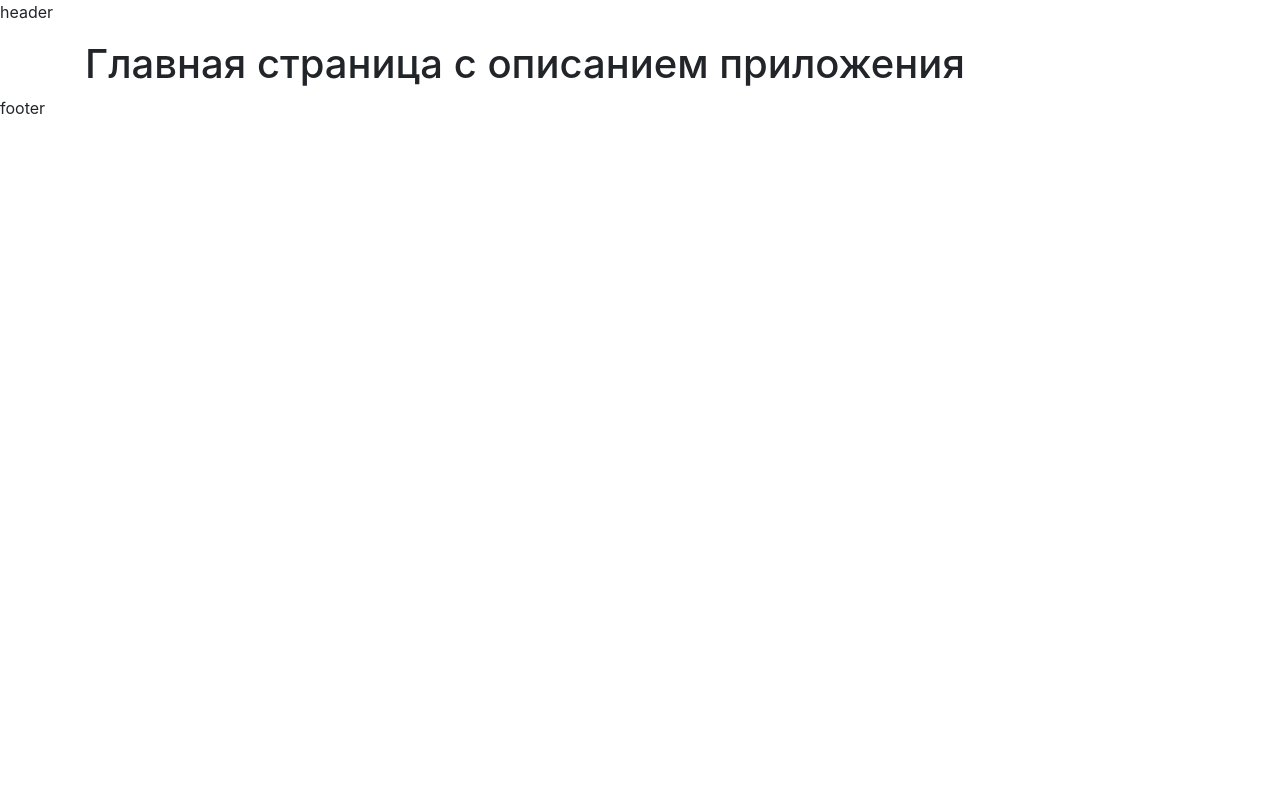
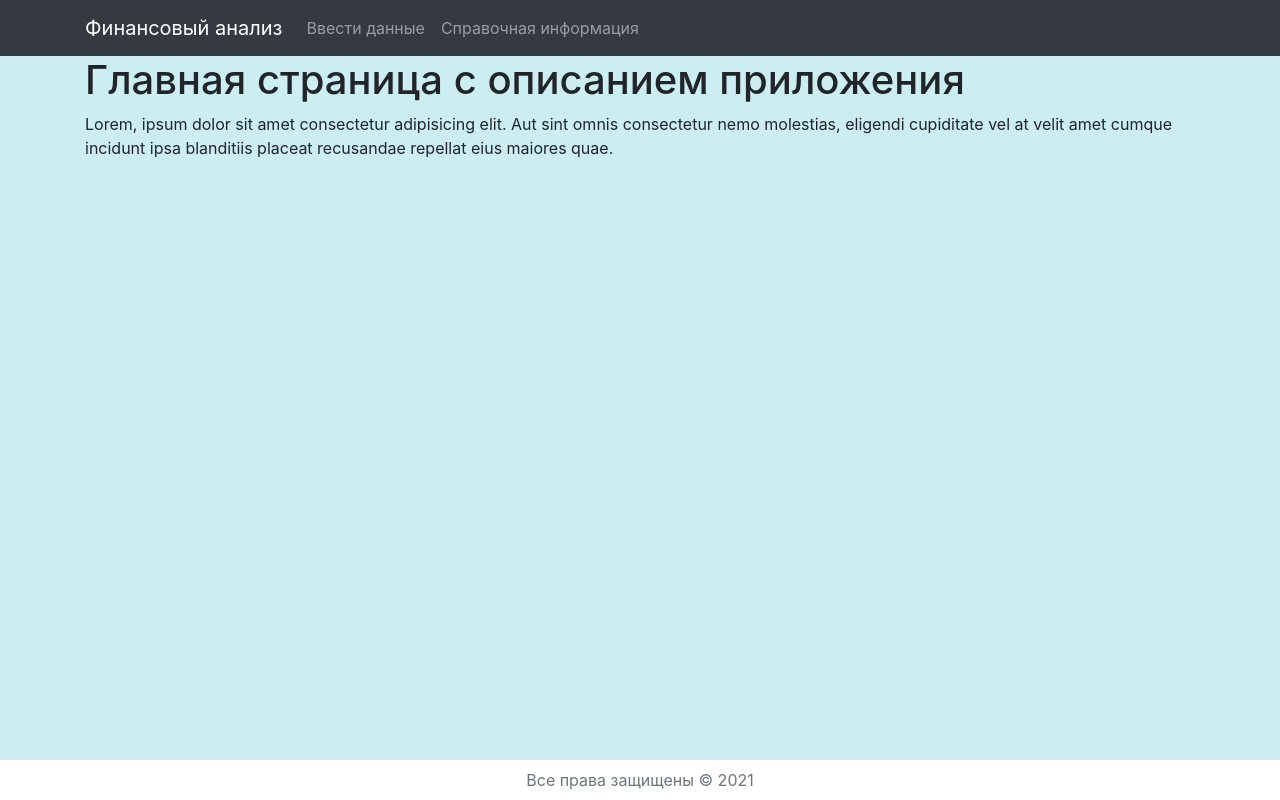
Before and after one commit to tarasovnm/fin-an-ts, a React (Create React App) app: page / in a window 1280 px wide. Built offline with nearby package versions, Linux system fonts and the light colour scheme.

Commit message:
Added base header and footer.

```diff
--- a/src/components/App/App.tsx
+++ b/src/components/App/App.tsx
@@ -5,9 +5,11 @@ import Home from '../Home/Home';
 
 const App: React.FC = () => {
   return (
-    <div className="App">
+    <div className="App d-flex flex-column min-vh-100">
       <Header />
-      <Home />
+      <div className="content wrapper flex-grow-1">
+        <Home />
+      </div>
       <Footer />
     </div>
   );
--- a/src/components/Footer/Footer.tsx
+++ b/src/components/Footer/Footer.tsx
@@ -2,8 +2,10 @@ import React from 'react';
 
 const Footer: React.FC = () => {
   return (
-    <footer>
-      <p>footer</p>
+    <footer className="footer py-2 bg-white">
+      <div className="container">
+        <div className="text-muted text-center">Все права защищены © 2021</div>
+      </div>
     </footer>
   );
 }
--- a/src/components/Header/Header.tsx
+++ b/src/components/Header/Header.tsx
@@ -3,7 +3,24 @@ import React from 'react';
 const Header: React.FC = () => {
   return (
     <header>
-      <p>header</p>
+      <nav className="navbar navbar-expand-lg navbar-dark bg-dark">
+        <div className="container">
+          <a className="navbar-brand" href="/">Финансовый анализ</a>
+          <button className="navbar-toggler" type="button" data-bs-toggle="collapse" data-bs-target="#navbarNav" aria-controls="navbarNav" aria-expanded="false" aria-label="Toggle navigation">
+            <span className="navbar-toggler-icon"></span>
+          </button>
+          <div className="collapse navbar-collapse" id="navbarNav">
+            <ul className="navbar-nav">
+              <li className="nav-item">
+                <a className="nav-link" href="/">Ввести данные</a>
+              </li>
+              <li className="nav-item">
+                <a className="nav-link" href="/">Справочная информация</a>
+              </li>
+            </ul>
+          </div>
+        </div>
+      </nav>
     </header>
   );
 }
--- a/src/components/Home/Home.tsx
+++ b/src/components/Home/Home.tsx
@@ -4,6 +4,7 @@ const Home: React.FC = () => {
   return (
     <div className="container">
       <h1>Главная страница с описанием приложения</h1>
+      <p>Lorem, ipsum dolor sit amet consectetur adipisicing elit. Aut sint omnis consectetur nemo molestias, eligendi cupiditate vel at velit amet cumque incidunt ipsa blanditiis placeat recusandae repellat eius maiores quae.</p>
     </div>
   );
 }
--- a/src/index.scss
+++ b/src/index.scss
@@ -1,13 +1,4 @@
 body {
   margin: 0;
-  font-family: -apple-system, BlinkMacSystemFont, 'Segoe UI', 'Roboto', 'Oxygen',
-    'Ubuntu', 'Cantarell', 'Fira Sans', 'Droid Sans', 'Helvetica Neue',
-    sans-serif;
-  -webkit-font-smoothing: antialiased;
-  -moz-osx-font-smoothing: grayscale;
+  background-color: #cceef2;
 }
-
-code {
-  font-family: source-code-pro, Menlo, Monaco, Consolas, 'Courier New',
-    monospace;
-}
```
